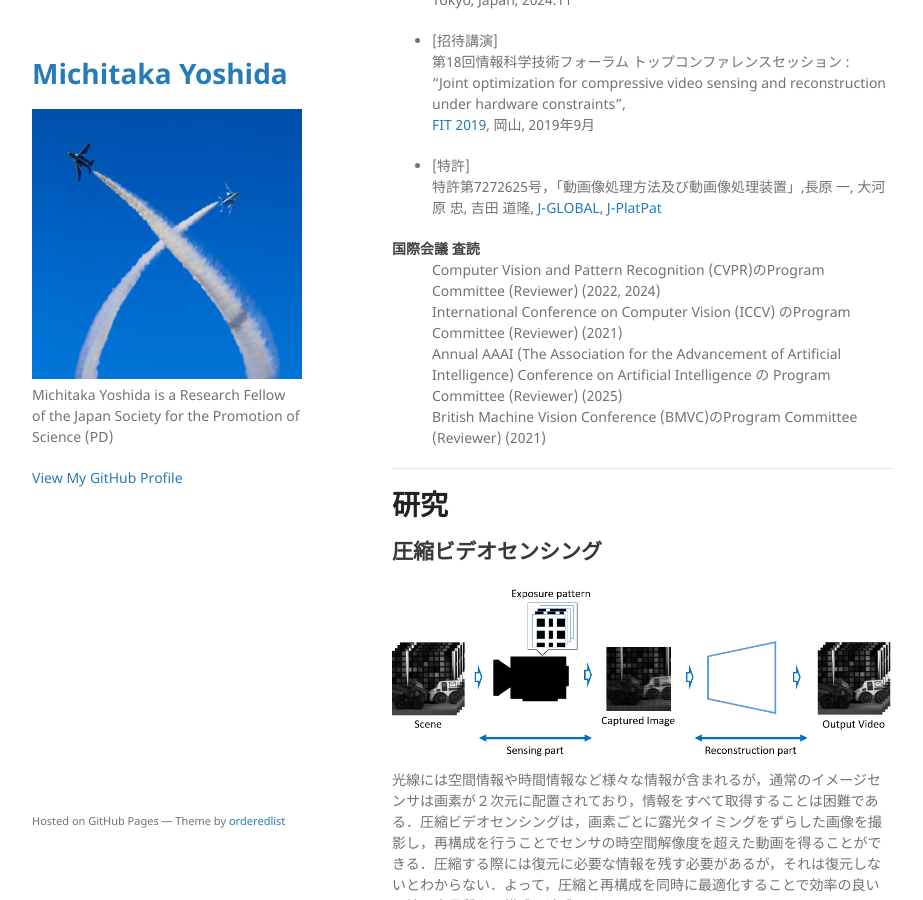
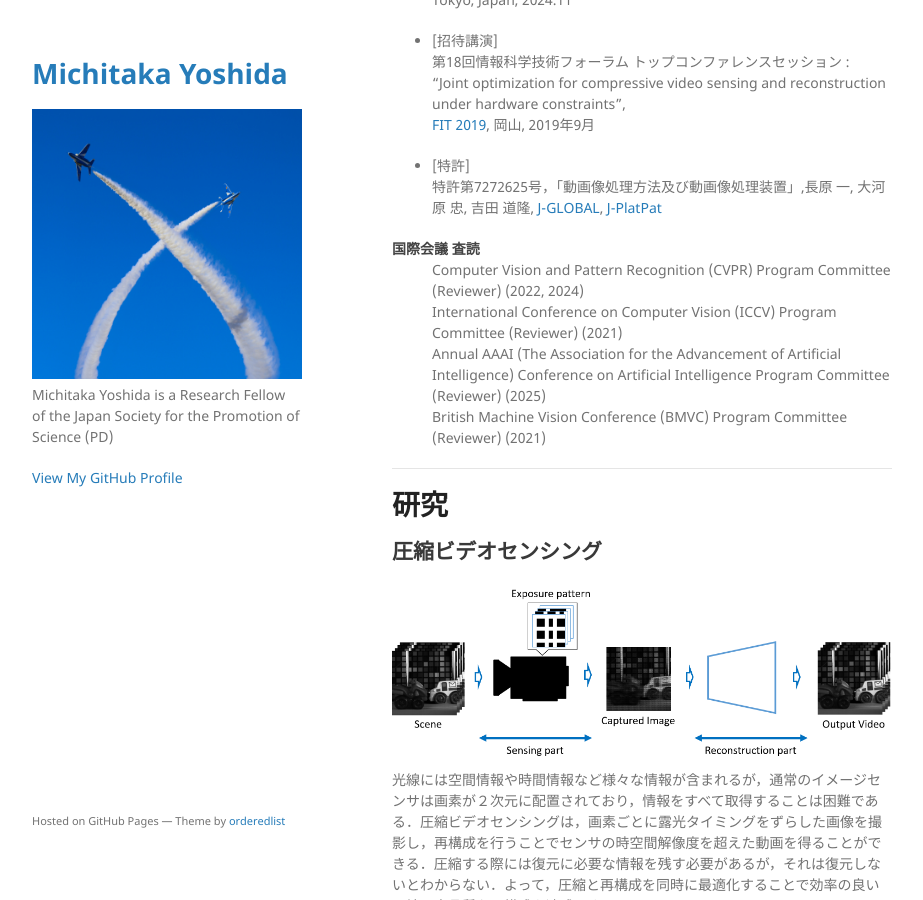
Before and after one commit to michitakayoshida/michitakayoshida.github.io, a Jekyll site: the page built from index.md, in a window 1280 px wide and 900 px high, scrolled down 5421 px. Shown: the whole window, without its empty margins (178-1101 px from the left). Built offline with Jekyll 4.4.1, drawn with Linux system fonts in a browser that asks for light colours.

Commit message:
査読修正

```diff
--- a/index.md
+++ b/index.md
@@ -232,16 +232,16 @@ Proceedings of the European Conference on Computer Vision (ECCV2018), Munich, Ge
 
 <dl>
  <dt> 国際会議 査読</dt>
- <dd> Computer Vision and Pattern Recognition (CVPR)のProgram Committee (Reviewer) (2022, 2024) </dd>
+ <dd> Computer Vision and Pattern Recognition (CVPR) Program Committee (Reviewer) (2022, 2024) </dd>
 <!---
   Computer Vision and Pattern Recognition (CVPR)のProgram Committee (Reviewer) (2022, 2024, 2025)
   -->
- <dd> International Conference on Computer Vision (ICCV) のProgram Committee (Reviewer) (2021) </dd>
+ <dd> International Conference on Computer Vision (ICCV) Program Committee (Reviewer) (2021) </dd>
 <!---
   International Conference on Computer Vision (ICCV) のProgram Committee (Reviewer) (2021, 2025)
   -->
- <dd> Annual AAAI (The Association for the Advancement of Artificial Intelligence) Conference on Artificial Intelligence の Program Committee (Reviewer) (2025) </dd>
- <dd> British Machine Vision Conference (BMVC)のProgram Committee (Reviewer) (2021) </dd>
+ <dd> Annual AAAI (The Association for the Advancement of Artificial Intelligence) Conference on Artificial Intelligence Program Committee (Reviewer) (2025) </dd>
+ <dd> British Machine Vision Conference (BMVC) Program Committee (Reviewer) (2021) </dd>
 </dl>
 
 ---
```
